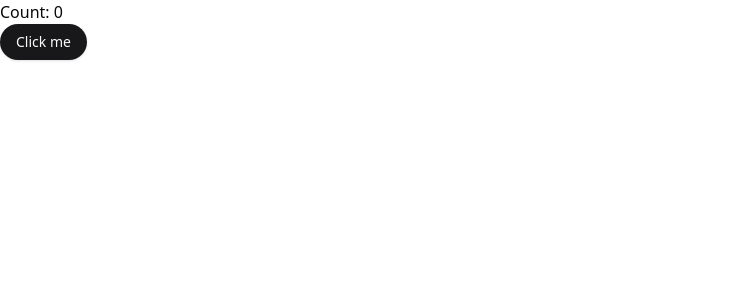
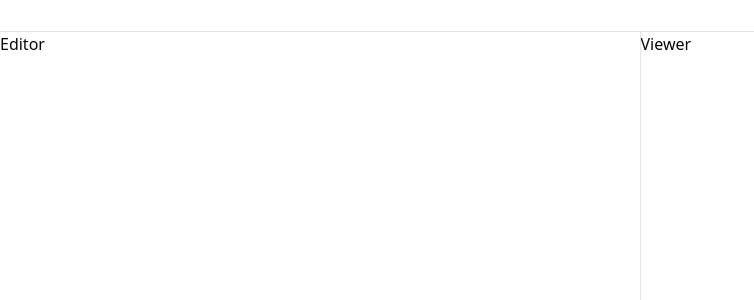
Before and after one commit to Podter/markit, a React (Vite) app: page / in a window 1280 px wide. Shown: the top 300 px of the page, without its empty margins (0-754 px from the left). Built offline with nearby package versions, Linux system fonts and the light colour scheme.

Commit message:
basic layout

```diff
--- a/src/app.tsx
+++ b/src/app.tsx
@@ -1,14 +1,20 @@
-import { useState } from "react";
-
-import { Button } from "./components/ui/button";
+import {
+  ResizableHandle,
+  ResizablePanel,
+  ResizablePanelGroup,
+} from "~/components/ui/resizable";
 
 export default function App() {
-  const [count, setCount] = useState(0);
-
   return (
-    <div>
-      <h1>Count: {count}</h1>
-      <Button onClick={() => setCount((n) => n + 1)}>Click me</Button>
-    </div>
+    <>
+      <div className="h-8 w-full border-b"></div>
+      <div className="h-[calc(100vh-2rem)] w-full">
+        <ResizablePanelGroup direction="horizontal">
+          <ResizablePanel>Editor</ResizablePanel>
+          <ResizableHandle />
+          <ResizablePanel>Viewer</ResizablePanel>
+        </ResizablePanelGroup>
+      </div>
+    </>
   );
 }
```
